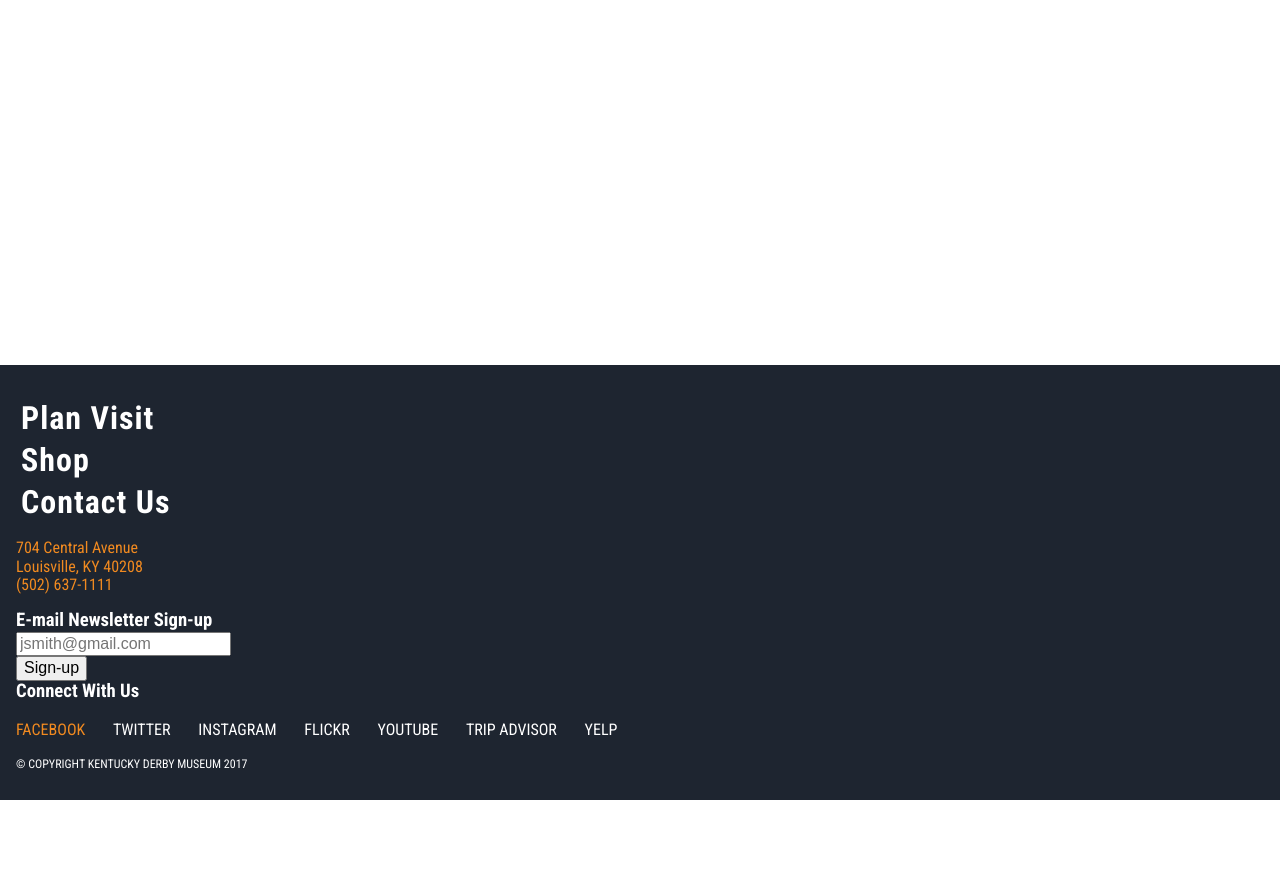
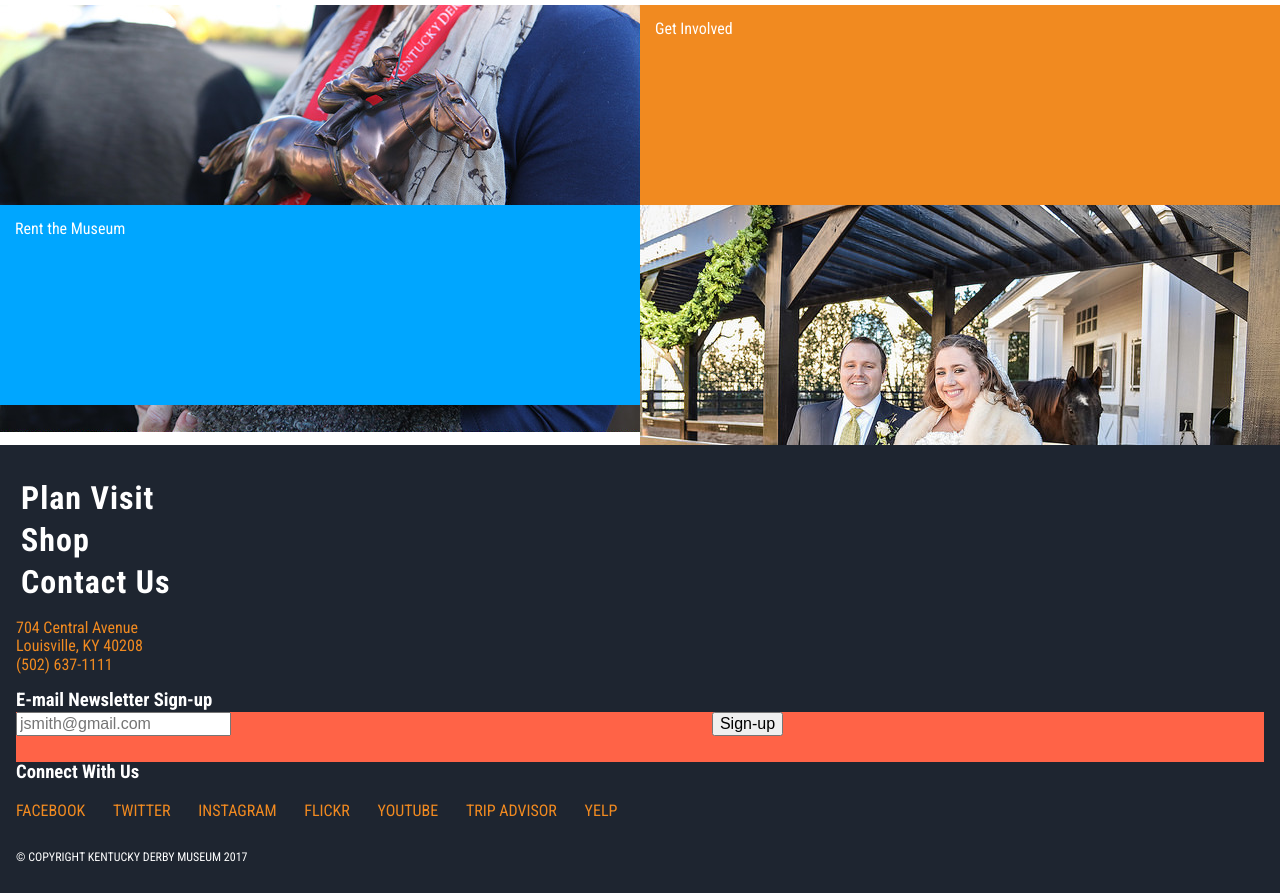
Before and after one commit to chelseaniemeier/kdm-redesign, a plain HTML site: page index.html in a window 1280 px wide. Before the commit the page ends 800 px from the top, so only its background shows below. Drawn offline with Linux system fonts and the light colour scheme.

Commit message:
added get involved/rent museum section
Worked on the flexbox section for the get involved, rent the museum section

```diff
--- a/css/style.css
+++ b/css/style.css
@@ -6,6 +6,13 @@ main styles
 
 * {
     font-family: 'Roboto Condensed', sans-serif;
+    box-sizing: border-box;
+}
+
+
+body {
+    display: flex;
+    flex-direction: column;
 }
 
 ul {
@@ -23,16 +30,76 @@ h3 {
 }
 
 
+/*************
+Section Get Involved & Rent the Museum
+*************/
+
+.container3 {
+    display: flex;
+    flex-wrap: wrap;
+    /* height: 200px; */
+    /* justify-content: space-around; */
+    align-items: stretch;
+    margin: 5px auto 40px;
+    background: #000;
+    color: #fff;
+}
+
+.container3item {
+    flex-grow: 1;
+    flex-basis: 50%;
+    height: 200px;
+}
+
+.involved1 {
+    flex-grow: 2;
+    object-fit: scale-down;
+}
+
+/* .involved1 img {
+    background-size: cover;
+    width: auto;
+} */
+
+.involved2 {
+    flex-grow: 1;
+    color: #fff;
+	padding: 15px;
+    background: #f18a20;
+    /* font-size: 2em; */
+}
+
+.rent1 {
+    flex-grow: 1;
+    color: #fff;
+	padding: 15px;
+	background: #00A6FF;
+}
+
+/* .rent1 img {
+    background-size: cover;
+    width: 100%;
+} */
+
+.rent2 {
+    flex-grow: 2;
+    color: #000;
+}
+
+/*************
+END OF -- Section Get Involved & Rent the Museum
+*************/
+
+
 
 /*************
 footer
 *************/
 
 .footer {
-    position: absolute;
-    right: 0;
-    bottom: 0;
-    left: 0;
+    /* position: absolute; */
+    display: flex;
+    flex-direction: column;
     padding: 1rem;
     background-color: #1e2530;
     color: #fff;
@@ -43,7 +110,6 @@ footer navigation
 *************/
 
   .footer-nav li {
-      /* display: flex inline; */
       padding-right: 1.5em;
       font-weight: bold;
       font-size: 2em;
@@ -57,6 +123,17 @@ footer navigation
   /*************
 footer e-mail newsletter sign up
 *************/
+
+.footer-signup {
+    display: flex;
+    height: 50px;
+    background-color: tomato;
+}
+
+.signup-item {
+    flex-grow: 1
+}
+
 
   /* .signup-flex {
         display: inline-flex;
--- a/index.html
+++ b/index.html
@@ -30,48 +30,34 @@
 
 <!-- Header -->
 
+    <header>
+
+        <div>
 
 
-    <header>
+
+        </div>
 
     </header>
 
 <!-- /Header -->
 
-<!-- Welcome -->
+<!-- Get Involved / Rent the Museum -->
 
+<div class="container3">
 
+        <div class="involved1 container3item">
+            <img src="img/Container3-GetInvolved.jpg" alt="Museum Volunteer Holding Racing Trophy">
+        </div>
+        <div class="involved2 container3item">Get Involved</div>
+        <div class="rent1 container3item">Rent the Museum</div>
+        <div class="rent2 container3item">
+                <img src="img/Container3-RentTheMuseum.jpg" alt="Wedding Picture with Thoroughbred Horse at the Kentucky Derby Museum">
+        </div>
 
-<!-- /Welcome -->
+</div>
 
-<!-- About -->
-
-
-
-<!-- /About -->
-
-<!-- Join Now -->
-
-
-
-<!-- /Join Now -->
-
-<!-- Menu -->
-
-
-
-<!-- /Menu -->
-
-<!-- Contact -->
-
-
-<!-- /Contact -->
-
-<!-- /Map -->
-
-
-
-<!-- /Map -->
+<!-- End of Get Involved / Rent the Museum -->
 
 <!-- Footer -->
 
@@ -92,16 +78,16 @@
             </p>
         </div>
 
-        <div class="footer-signup">
+        <div>
            <h3>E-mail Newsletter Sign-up</h3>
-           <form method="post" class="contact">
+           <form class="footer-signup" method="post" class="contact">
 
-                      <div class="signup-flex">
-                        <label for="email-field"></label>
-                        <input type="email" placeholder="jsmith@gmail.com" id="email-field">
+                      <div class="signup-item">
+                        <!-- <label for="email-field"></label> -->
+                        <input type="email" placeholder="jsmith@gmail.com">
                       </div>
 
-                      <div class="signup-flex">
+                      <div class="signup-item">
                         <button type="submit">Sign-up</button>
                       </div>
             </form>
@@ -111,12 +97,12 @@
             <h3>Connect With Us</h3>
             <ul>
                 <li><a href="https://www.facebook.com/derbymuseum/" target="_blank">FACEBOOK</a></li>
-                <li>TWITTER</li>
-                <li>INSTAGRAM</li>
-                <li>FLICKR</li>
-                <li>YOUTUBE</li>
-                <li>TRIP ADVISOR</li>
-                <li>YELP</li>
+                <li><a href="https://twitter.com/derbymuseum" target="_blank">TWITTER</a></li>
+                <li><a href="https://instagram.com/derbymuseum/" target="_blank">INSTAGRAM</a></li>
+                <li><a href="https://www.flickr.com/photos/77780824@N08/albums" target="_blank">FLICKR</a></li>
+                <li><a href="https://www.youtube.com/user/kyderbymuseum" target="_blank">YOUTUBE</a></li>
+                <li><a href="https://www.tripadvisor.com/Attraction_Review-g39604-d104504-Reviews-Kentucky_Derby_Museum-Louisville_Kentucky.html" target="_blank">TRIP ADVISOR</a></li>
+                <li><a href="https://www.yelp.com/biz/kentucky-derby-museum-louisville" target="_blank">YELP</a></li>
             </ul>
         </div>
 
```
Also changed, not shown: img/Container3-GetInvolved.jpg (added), img/Container3-RentTheMuseum.jpg (added), 2 other files.
